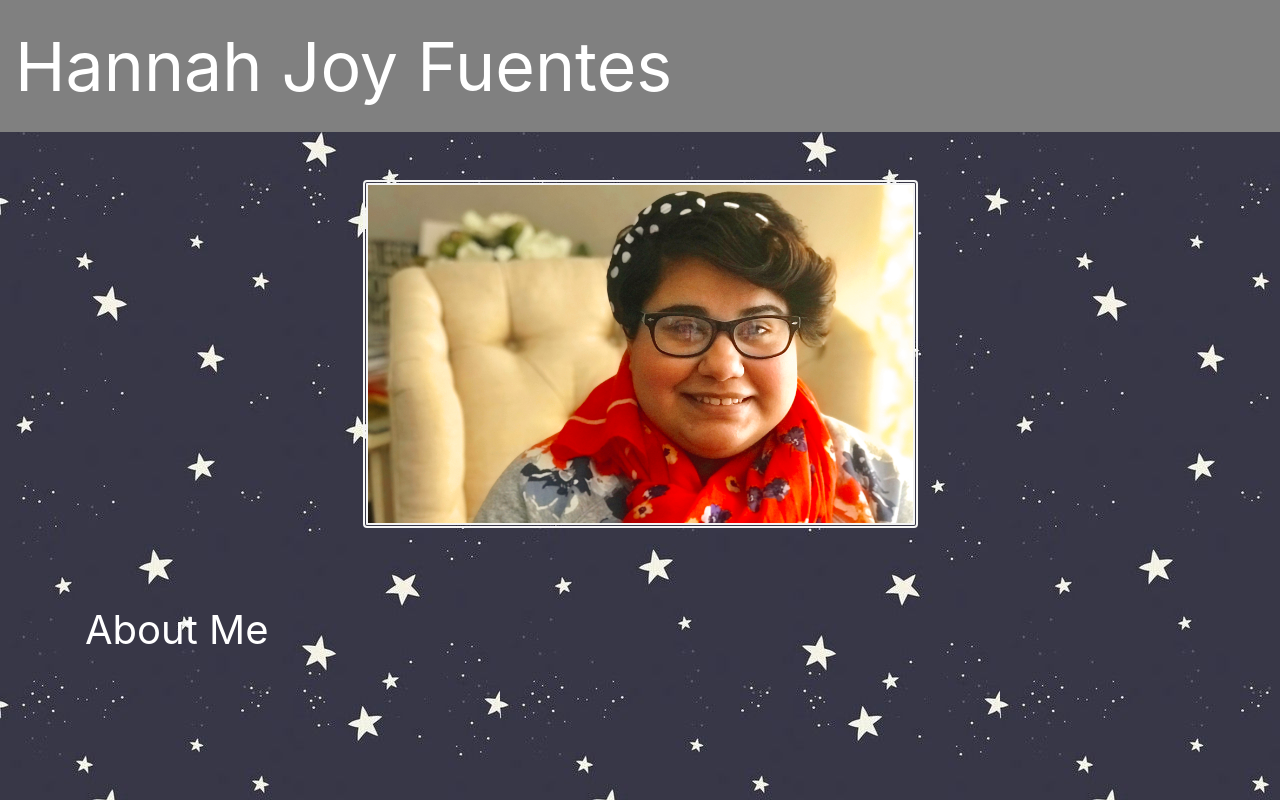
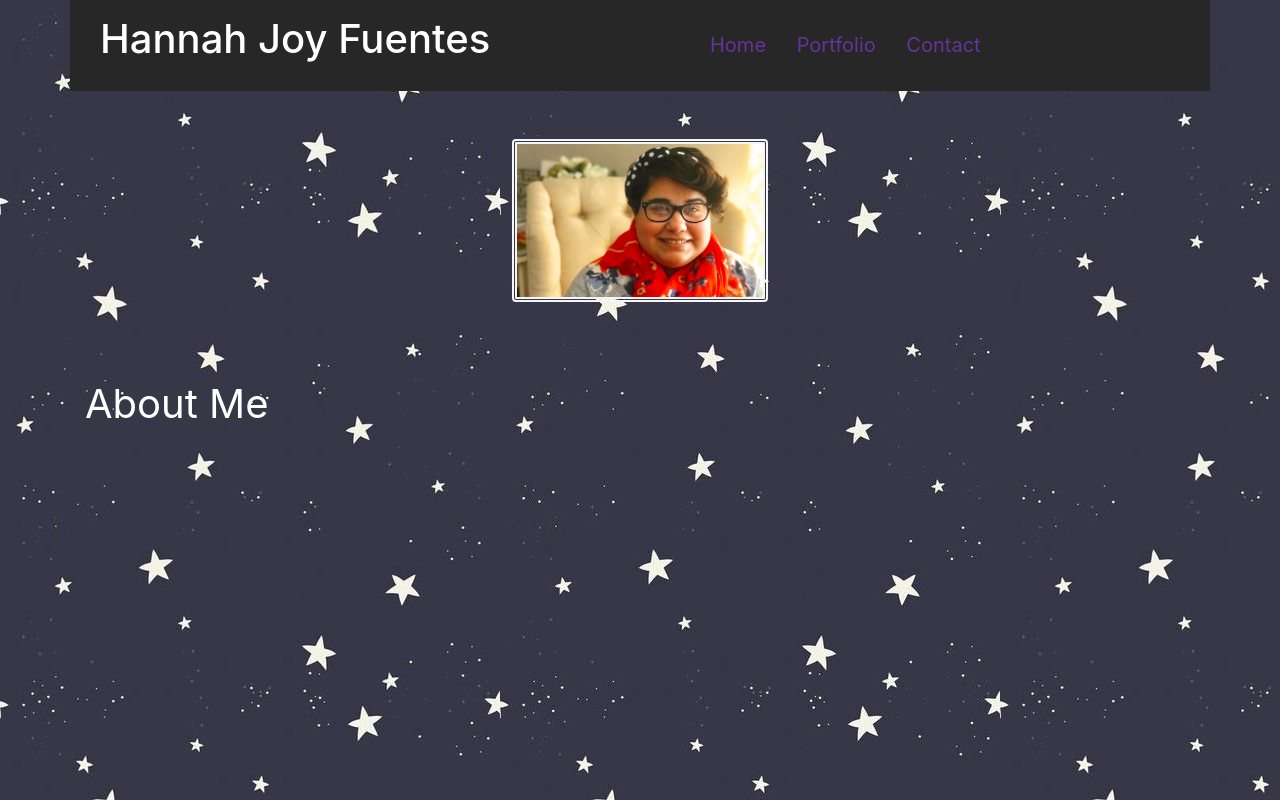
Before and after one commit to HanFue282/Update-Portfolio, a plain HTML site: page index.html in a window 1280 px wide. Drawn offline with nearby package versions, Linux system fonts and the light colour scheme.

Commit message:
saving point

```diff
--- a/index.html
+++ b/index.html
@@ -8,8 +8,8 @@
     <link rel="stylesheet" href="style.css">
     <style>
     img {
-        height: 50%;
-        width: 50%;
+        height: 20%;
+        width: 20%;
         border-radius: 4px;
         border-color: whitesmoke;
         border-style: double;
@@ -19,11 +19,38 @@
     </style>
 </head>
 <body>
-    <header>Hannah Joy Fuentes</header>
+    <div class="container">
+        <header class="row align-items-start">
+            <h1 class="col">Hannah Joy Fuentes</h1>
+                <nav class="col">
+                    <ul>
+                        <li>
+                            <a href="index.html">Home</a>
+                        </li>
+                        <li>
+                            <a href="portfolio.html">Portfolio</a>
+                        </li>
+                        <li>
+                            <a href="contact.html">Contact</a>
+                        </li>
+                    </ul>
+                </nav>
+        </header>
+    </div>
+
+
+
+
+
+
+
+
+    </header>
     <br><br>
-<div class="container">
+
 <center><img src="IMG_3268.jpg" alt="profile-picture"></center>
 <br><br><br>
+<div class="container">
 <span class="sub-header">About Me</span>
 
 
--- a/style.css
+++ b/style.css
@@ -4,9 +4,8 @@ html, body {
 
 
 header {
-    background-color: gray;
+    background-color: rgb(39, 39, 39);
     color: white;
-    font-size: 68px;
     margin: 0em;
     padding: 15px;
 }
@@ -14,4 +13,35 @@ header {
 .sub-header {
     font-size: 40px;
     color: white;
+    opacity: 100%;
 }
+
+h1 {
+    display: inline-block;
+}
+
+nav {
+    padding-top: 15px;
+    margin-right: 20px;
+    float: right;
+    font-size: 20px;
+}
+
+ul {
+    list-style-type: none;
+}
+
+
+li {
+    display: inline-block;
+    margin-left: 25px;
+}
+
+a {
+    color: rebeccapurple;
+}
+
+a:hover {
+    text-decoration: none;
+    color: plum;
+}
```
